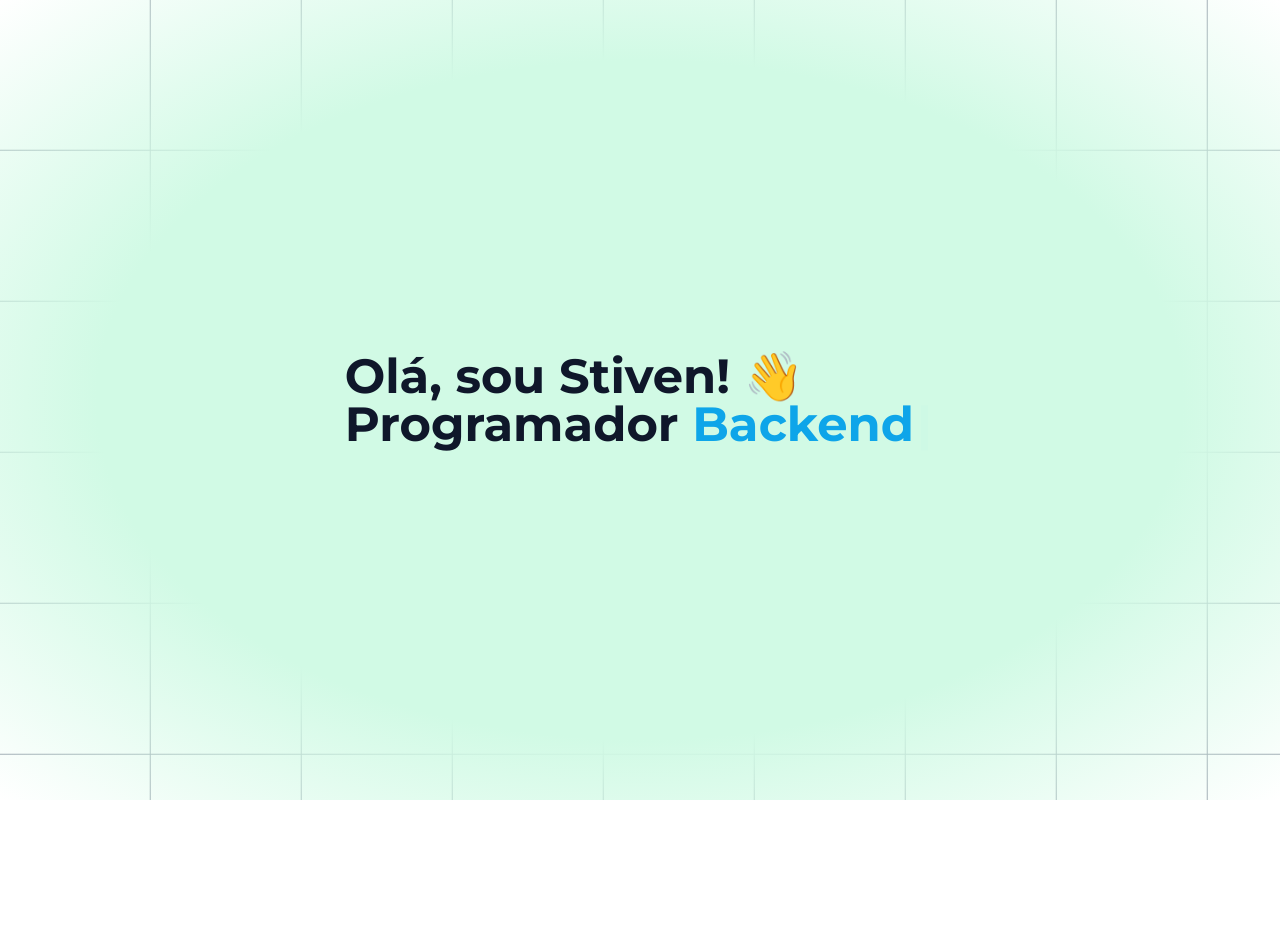
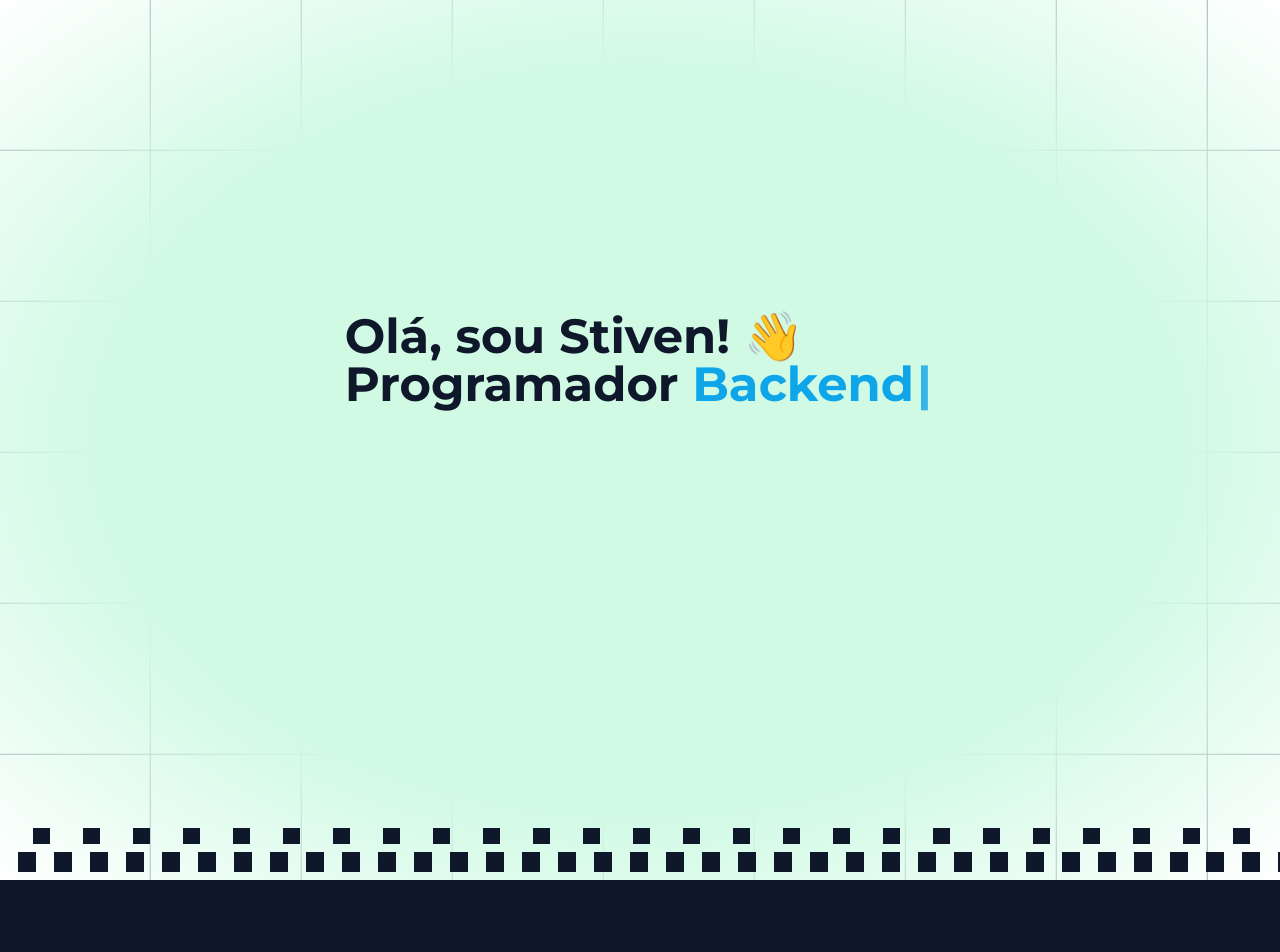
Before and after one commit to StivenF0/personal-website, a Next.js app: page / in a window 1280 px wide. Shown: the top 952 px of the page. Before the commit the page ends 800 px from the top, so only its background shows below. Built offline with nearby package versions, Linux system fonts and the light colour scheme.

Commit message:
Added project section with some styling and code refactoring

```diff
--- a/src/app/layout.tsx
+++ b/src/app/layout.tsx
@@ -14,7 +14,7 @@ export default function RootLayout({
   children: React.ReactNode;
 }) {
   return (
-    <html lang="en">
+    <html lang="ptbr">
       <body className={`${montserrat.className}`}>{children}</body>
     </html>
   );
--- a/src/app/page.tsx
+++ b/src/app/page.tsx
@@ -1,46 +1,17 @@
-import TypewriterTitle from "@/components/TypewriterTitle";
-import colors from "tailwindcss/colors";
+import PresentationSection from "@/components/root/PresentationSection";
+import ProjectsSection from "@/components/root/ProjectsSection";
+import TypewriterTitle from "@/components/root/TypewriterTitle";
 
 export default function Home() {
-  const gradientObj = {
-    color: colors.emerald[100],
-    lines: colors.gray[400],
-    gradient() {
-      return `
-        radial-gradient(
-          ${this.color} 30%,
-          ${this.color} 60%,
-          transparent
-        ),
-        repeating-linear-gradient(
-          to right,
-          transparent,
-          transparent 149px,
-          ${this.lines} 151px,
-          ${this.lines} 151px
-        ),
-        repeating-linear-gradient(
-          to bottom,
-          transparent,
-          transparent 149px,
-          ${this.lines} 151px,
-          ${this.lines} 151px
-        )
-      `;
-    },
-  };
-
   return (
     <main>
-      <section
-        className="w-full h-screen grid place-content-center text-5xl font-bold text-slate-900 bg-gradient-radial"
-        style={{ background: gradientObj.gradient() }}
-      >
-        <div className="">Olá, sou Stiven! 👋</div>
-        <div className="">
+      <PresentationSection>
+        <div>Olá, sou Stiven! 👋</div>
+        <div>
           Programador <TypewriterTitle />
         </div>
-      </section>
+      </PresentationSection>
+      <ProjectsSection />
     </main>
   );
 }
--- /dev/null
+++ b/src/components/root/PresentationSection.tsx
@@ -0,0 +1,74 @@
+import colors from "tailwindcss/colors";
+
+interface PresentationSectionProps {
+  children?: React.ReactNode;
+}
+
+function PresentationSection({ children }: PresentationSectionProps) {
+  const gradientObj = {
+    color: colors.emerald[100],
+    lines: colors.gray[400],
+    gradient() {
+      return `
+        radial-gradient(
+          ${this.color} 30%,
+          ${this.color} 60%,
+          transparent
+        ),
+        repeating-linear-gradient(
+          to right,
+          transparent,
+          transparent 149px,
+          ${this.lines} 151px,
+          ${this.lines} 151px
+        ),
+        repeating-linear-gradient(
+          to bottom,
+          transparent,
+          transparent 149px,
+          ${this.lines} 151px,
+          ${this.lines} 151px
+        )
+      `;
+    },
+  };
+
+  return (
+    <section
+      className="w-full h-[110vh] grid place-content-center text-5xl font-bold text-slate-900 relative"
+      style={{ background: gradientObj.gradient() }}
+    >
+      <div className="translate-y-[-10vh]">{children}</div>
+      <div
+        className="absolute bottom-2 left-0 h-5 w-full"
+        style={{
+          backgroundImage: `
+          repeating-linear-gradient(
+            to right,
+            transparent,
+            transparent 18px,
+            ${colors.slate[900]} 18px,
+            ${colors.slate[900]} 36px
+          )
+        `,
+        }}
+      ></div>
+      <div
+        className="absolute bottom-9 left-0 h-4 w-full"
+        style={{
+          backgroundImage: `
+          repeating-linear-gradient(
+            to right,
+            transparent,
+            transparent 33px,
+            ${colors.slate[900]} 33px,
+            ${colors.slate[900]} 50px
+          )
+        `,
+        }}
+      ></div>
+    </section>
+  );
+}
+
+export default PresentationSection;
--- /dev/null
+++ b/src/components/root/ProjectsSection.tsx
@@ -0,0 +1,13 @@
+interface ProjectsSectionProps {
+  children?: React.ReactNode;
+}
+
+function ProjectsSection({ children }: ProjectsSectionProps) {
+  return (
+    <section className="w-full h-[110vh] text-5xl font-bold bg-slate-900 grid place-content-center text-slate-100">
+      <div className="">Hello World!</div>
+    </section>
+  );
+}
+
+export default ProjectsSection;
```
Also changed, not shown: src/components/root/TypewriterTitle.tsx (renamed from src/components/TypewriterTitle.tsx).
